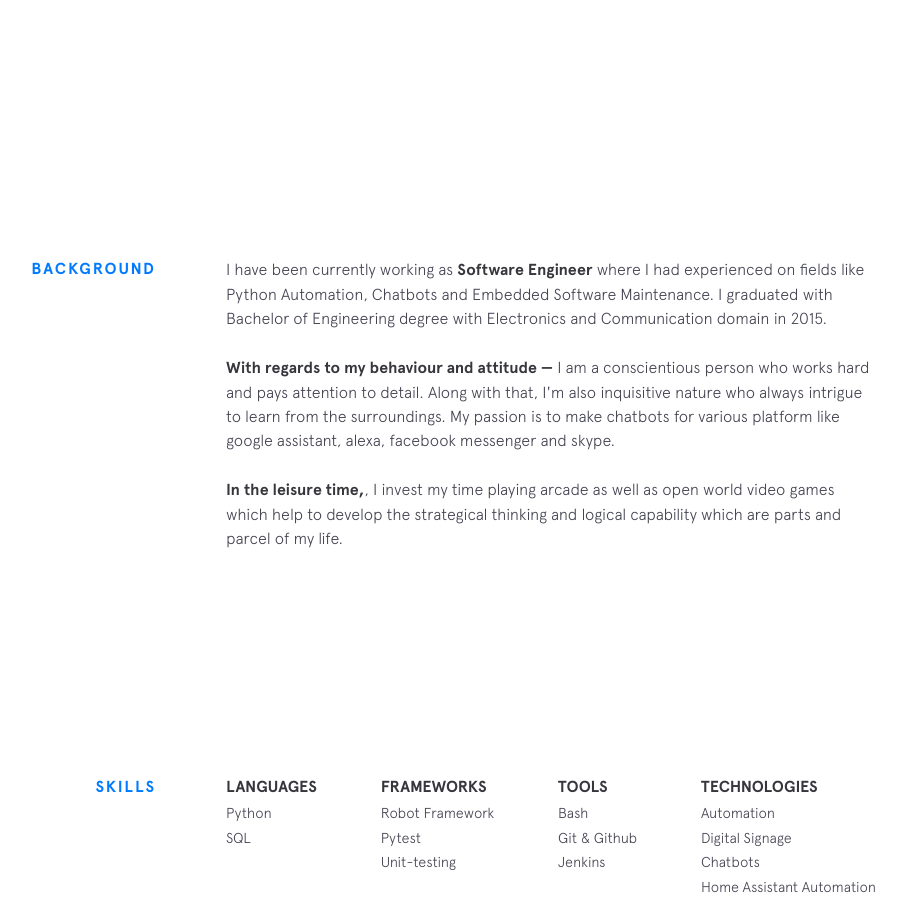
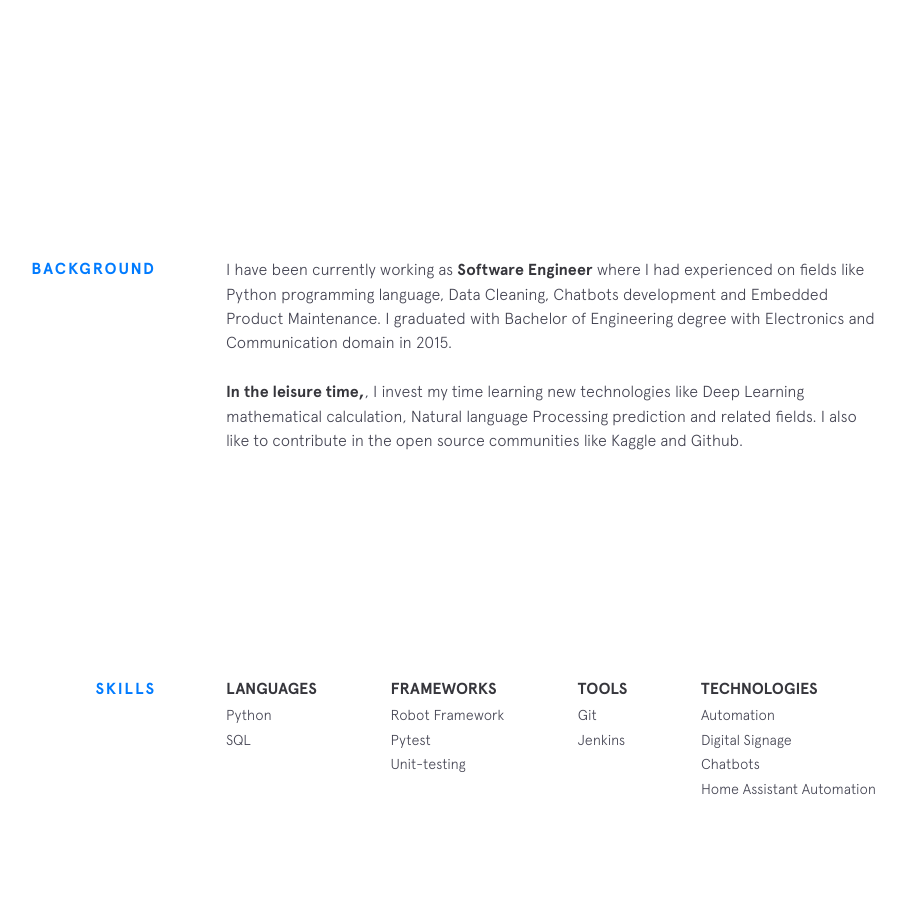
Before and after one commit to koshtinikhilesh/koshtinikhilesh.github.io, a Jekyll site: the page built from index.html, in a window 1280 px wide and 900 px high, scrolled down 743 px. Shown: the whole window, without its empty margins (224-1130 px from the left). Built offline with Jekyll 4.4.1, drawn with Linux system fonts in a browser that asks for light colours; nearby versions of some CDN libraries; some of the changed text lies outside the part shown.

Commit message:
Updated field

```diff
--- a/_data/experience.yml
+++ b/_data/experience.yml
@@ -1,12 +1,12 @@
 - company: Volansys
   url: https://volansys.com/
   time: Sept 2019 - Present
-  position: Automation Engineer
+  position: Python Automation Engineer
 
 - company: Einfochips- An Arrow Company
   url: https://www.einfochips.com/
   time: Oct 2017 - Sept 2019
-  position: Automation Engineer
+  position: Python Automation Engineer
 
 - company: Einfochips- An Arrow Company
   url: https://www.einfochips.com/
--- a/_data/skills.yml
+++ b/_data/skills.yml
@@ -8,8 +8,7 @@
   - item: Unit-testing
 
 tools:
-  - item: Bash
-  - item: Git & Github
+  - item: Git
   - item: Jenkins
 
 technologies:
--- a/_includes/background.html
+++ b/_includes/background.html
@@ -2,18 +2,14 @@
   <div class="section__title">Background</div>
   <div class="section__content">
     <p>
-      I have been currently working as <strong>Software Engineer</strong> where I had experienced on fields like Python Automation, Chatbots and Embedded Software Maintenance.
+      I have been currently working as <strong>Software Engineer</strong> where I had experienced on fields like Python programming language, Data Cleaning, Chatbots development and Embedded Product Maintenance.
       I graduated with Bachelor of Engineering degree with Electronics and Communication domain in 2015.
 
 
     </p>
 
     <p>
-      <strong>With regards to my behaviour and attitude &mdash; </strong> I am a conscientious person who works hard and pays attention to detail. Along with that, I'm also inquisitive nature who always intrigue to learn from the surroundings. My passion is to make chatbots for various platform like google assistant, alexa, facebook messenger and skype.
-    </p>
-
-    <p>
-      <strong>In the leisure time,</strong>, I invest my time playing arcade as well as open world video games which help to develop the strategical thinking and logical capability which are parts and parcel of my life.
+      <strong>In the leisure time,</strong>, I invest my time learning new technologies like Deep Learning mathematical calculation, Natural language Processing prediction and related fields. I also like to contribute in the open source communities like Kaggle and Github.
     </p>
 
     <!-- {% include employment-status.html %} -->
```
Also changed, not shown: img/emojis/male_technologist.png (added).
